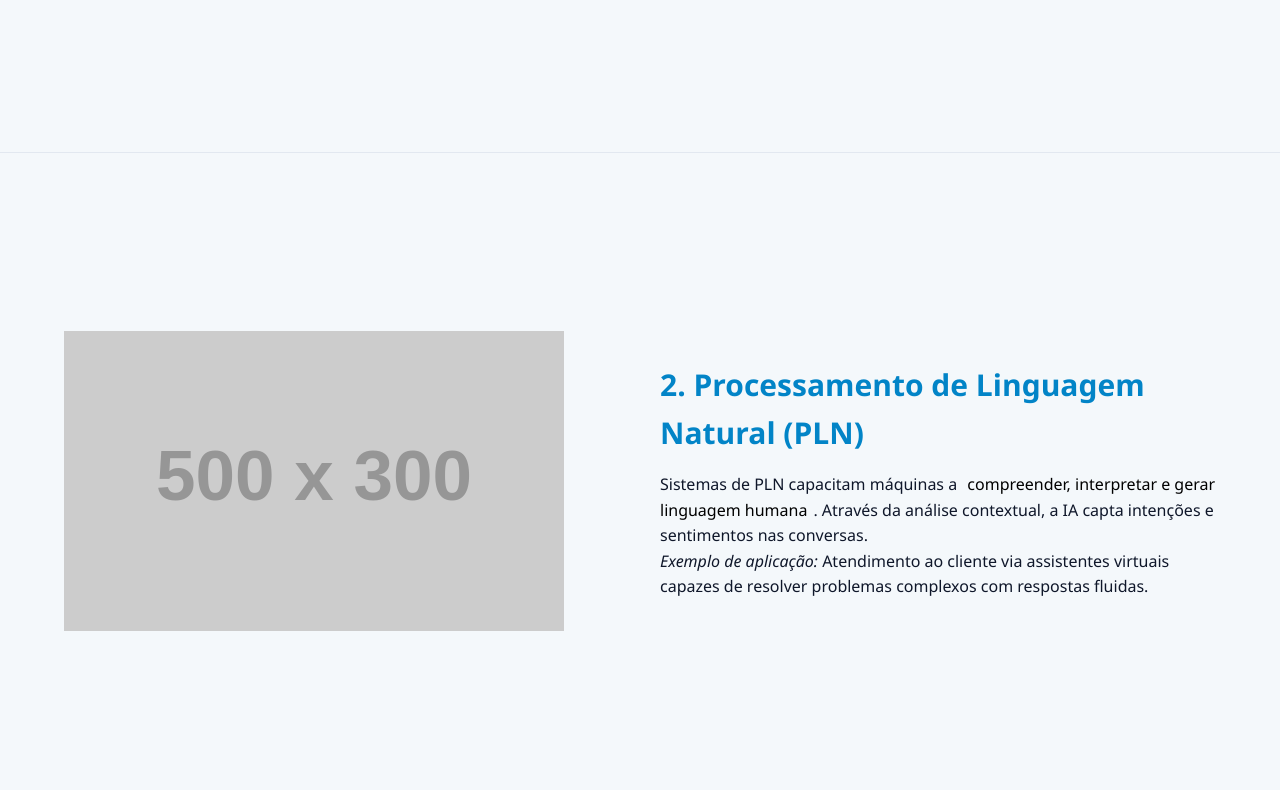
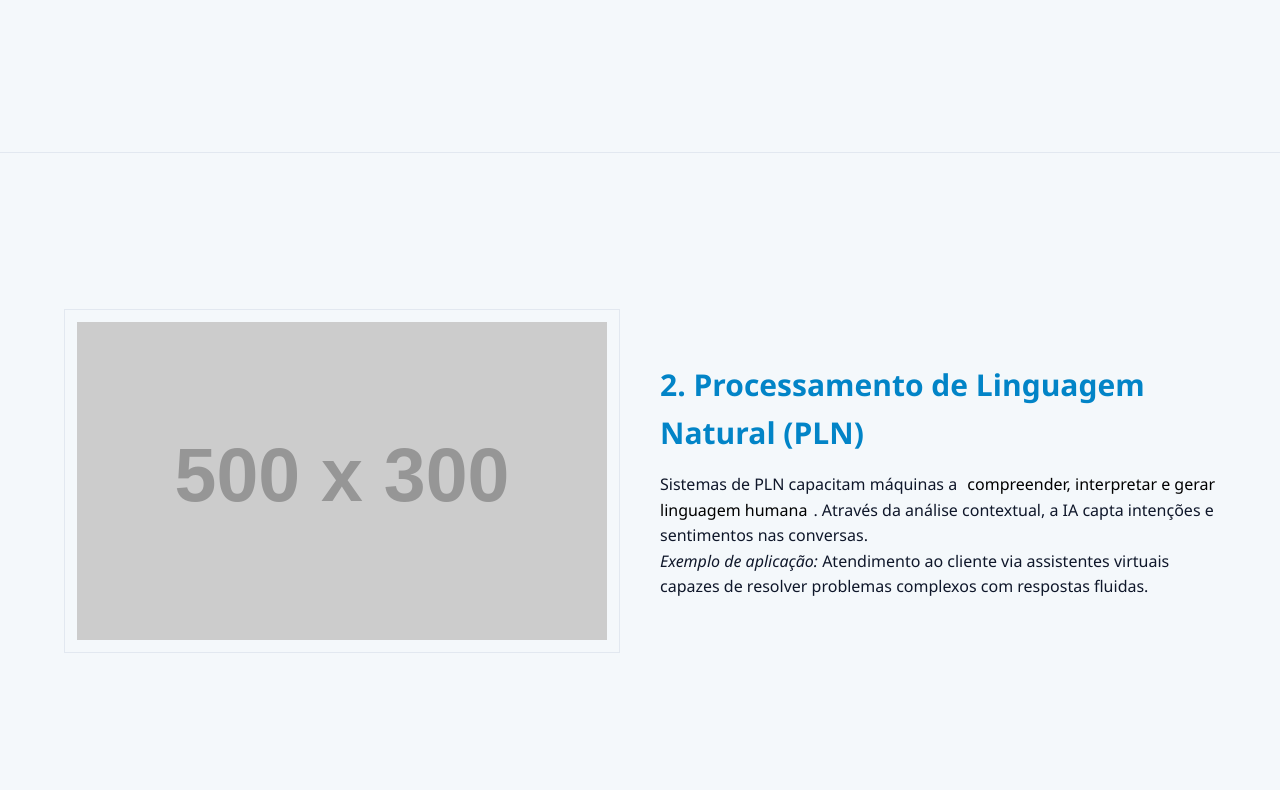
Before and after one commit to gabriela-scupin/Display_TA, a plain HTML site: page hub_IA/index.html in a window 1280 px wide. Shown: the part 583-1373 px from the top of the page. Drawn offline with Linux system fonts and the light colour scheme; placeholder pictures from the web are drawn by us.

Commit message:
add: atualizei

```diff
--- a/hub_IA/css/style.css
+++ b/hub_IA/css/style.css
@@ -97,3 +97,23 @@
     color: var(--color-primary);
     margin-bottom: 15px;
 }
+
+.card-image {
+    background-color: var(--color-br-card);
+    padding: 12px;
+    border-radius: var(--radius-md);
+    box-shadow: var(--shadow-card);
+    border: 1px solid var(--color-border);
+    transition: var(--transition);
+}
+
+.card-image:hover{
+    transform: translateY(-6px);
+    box-shadow: var(--shadow-hover);
+}
+
+.card-image__img{
+    width: 100%;
+    border-radius: var(--radius-sm);
+    object-fit: cover;
+}
```
